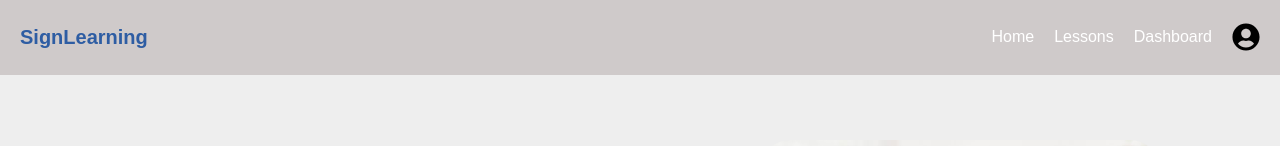
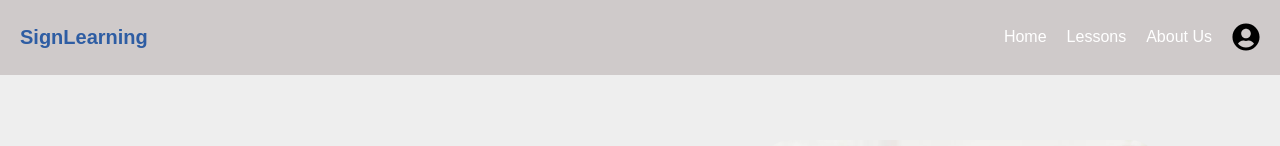
Before and after one commit to VihaFernando/Sign_Learning, a React (Create React App) app in the folder frontend/: page /home in a window 1280 px wide. Shown: the top 146 px of the page. Built offline with nearby package versions, Linux system fonts and the light colour scheme.

Commit message:
did few changes in frontend

```diff
--- a/frontend/src/components/MainHeader.jsx
+++ b/frontend/src/components/MainHeader.jsx
@@ -34,7 +34,7 @@ const MainHeader = () => {
             <div className="navigation">
                 <Link to="/home">Home</Link>
                 <Link to="/lessons">Lessons</Link>
-                <Link to="/progress">Dashboard</Link>
+                <Link to="/AboutUs">About Us</Link>
                 <div className="user-icon" onClick={handleUserIconClick}>
                     <FaUserCircle size={28} />
                 </div>
--- a/frontend/src/components/MainPage.jsx
+++ b/frontend/src/components/MainPage.jsx
@@ -27,7 +27,7 @@ const MainPage = () => {
                 </div>
                 <div className={`action-buttons ${animationDone ? 'animate' : ''}`}>
                     <Link to="/signup">
-                        <button className='signinbtn'>Sign In</button>
+                        <button className='signinbtn'>Sign Up</button>
                     </Link>
                 </div>
             </div>
```
